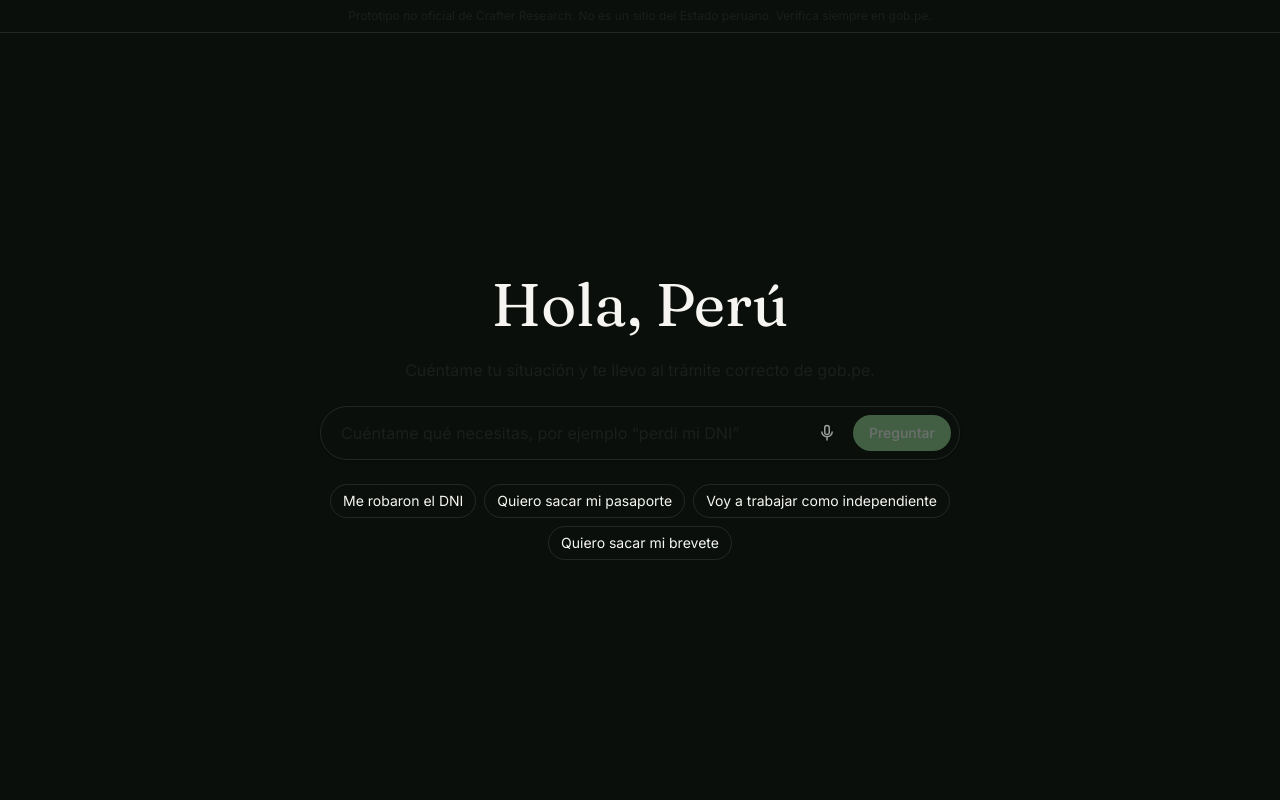
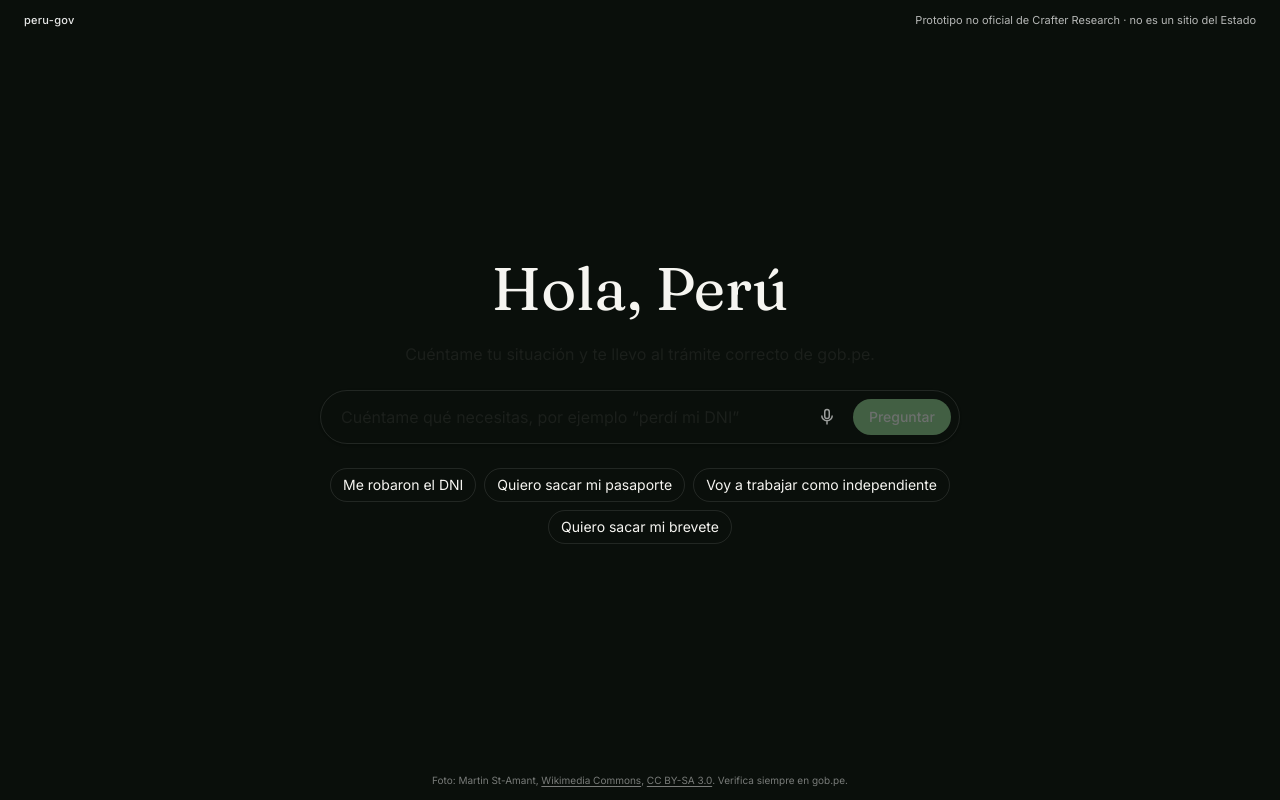
Before and after one commit to crafter-research/peru-gov, a Next.js app: page / in a window 1280 px wide. Built offline with nearby package versions, Linux system fonts and the light colour scheme.

Commit message:
feat(ui): compact header and photo credit footer

```diff
--- a/src/app/layout.tsx
+++ b/src/app/layout.tsx
@@ -1,9 +1,14 @@
-import type { Metadata } from "next";
+import type { Metadata, Viewport } from "next";
 import { Fraunces, Inter } from "next/font/google";
 import "./globals.css";
 
 const inter = Inter({ variable: "--font-inter", subsets: ["latin"] });
-const fraunces = Fraunces({ variable: "--font-fraunces", subsets: ["latin"] });
+const fraunces = Fraunces({
+  variable: "--font-fraunces",
+  subsets: ["latin"],
+  style: ["normal", "italic"],
+  axes: ["opsz"],
+});
 
 export const metadata: Metadata = {
   title: "Hola, Perú",
@@ -11,18 +16,52 @@ export const metadata: Metadata = {
     "Prototipo no oficial de Crafter Research: cuéntale tu situación y te lleva al trámite correcto de gob.pe.",
 };
 
+export const viewport: Viewport = {
+  themeColor: "#121a14",
+  viewportFit: "cover",
+};
+
 export default function RootLayout({ children }: LayoutProps<"/">) {
   return (
     <html
       lang="es-PE"
-      className={`${inter.variable} ${fraunces.variable} h-full antialiased`}
+      className={`${inter.variable} ${fraunces.variable} h-full`}
     >
-      <body className="flex min-h-full flex-col font-sans">
-        <div className="border-b border-border bg-surface px-4 py-2 text-center text-xs text-muted">
-          Prototipo no oficial de Crafter Research. No es un sitio del Estado
-          peruano. Verifica siempre en gob.pe.
-        </div>
+      <body className="flex min-h-dvh flex-col font-sans">
+        <header className="flex items-center justify-between gap-3 px-4 pt-[max(env(safe-area-inset-top),0.75rem)] pb-2 text-[11px] text-white/70 sm:px-6">
+          <span className="shrink-0 font-medium tracking-wide whitespace-nowrap text-white/90">
+            peru-gov
+          </span>
+          <span className="text-right">
+            <span className="sm:hidden">No oficial · Crafter Research</span>
+            <span className="hidden sm:inline">
+              Prototipo no oficial de Crafter Research · no es un sitio del
+              Estado
+            </span>
+          </span>
+        </header>
         {children}
+        <footer className="px-4 pb-[max(env(safe-area-inset-bottom),0.75rem)] pt-2 text-center text-[10px] text-white/45 sm:px-6">
+          Foto: Martin St-Amant,{" "}
+          <a
+            className="underline underline-offset-2 hover:text-white/70"
+            href="https://commons.wikimedia.org/wiki/File:80_-_Machu_Picchu_-_Juin_2009_-_edit.2.jpg"
+            target="_blank"
+            rel="noreferrer"
+          >
+            Wikimedia Commons
+          </a>
+          ,{" "}
+          <a
+            className="underline underline-offset-2 hover:text-white/70"
+            href="https://creativecommons.org/licenses/by-sa/3.0/"
+            target="_blank"
+            rel="noreferrer"
+          >
+            CC BY-SA 3.0
+          </a>
+          . Verifica siempre en gob.pe.
+        </footer>
       </body>
     </html>
   );
```
